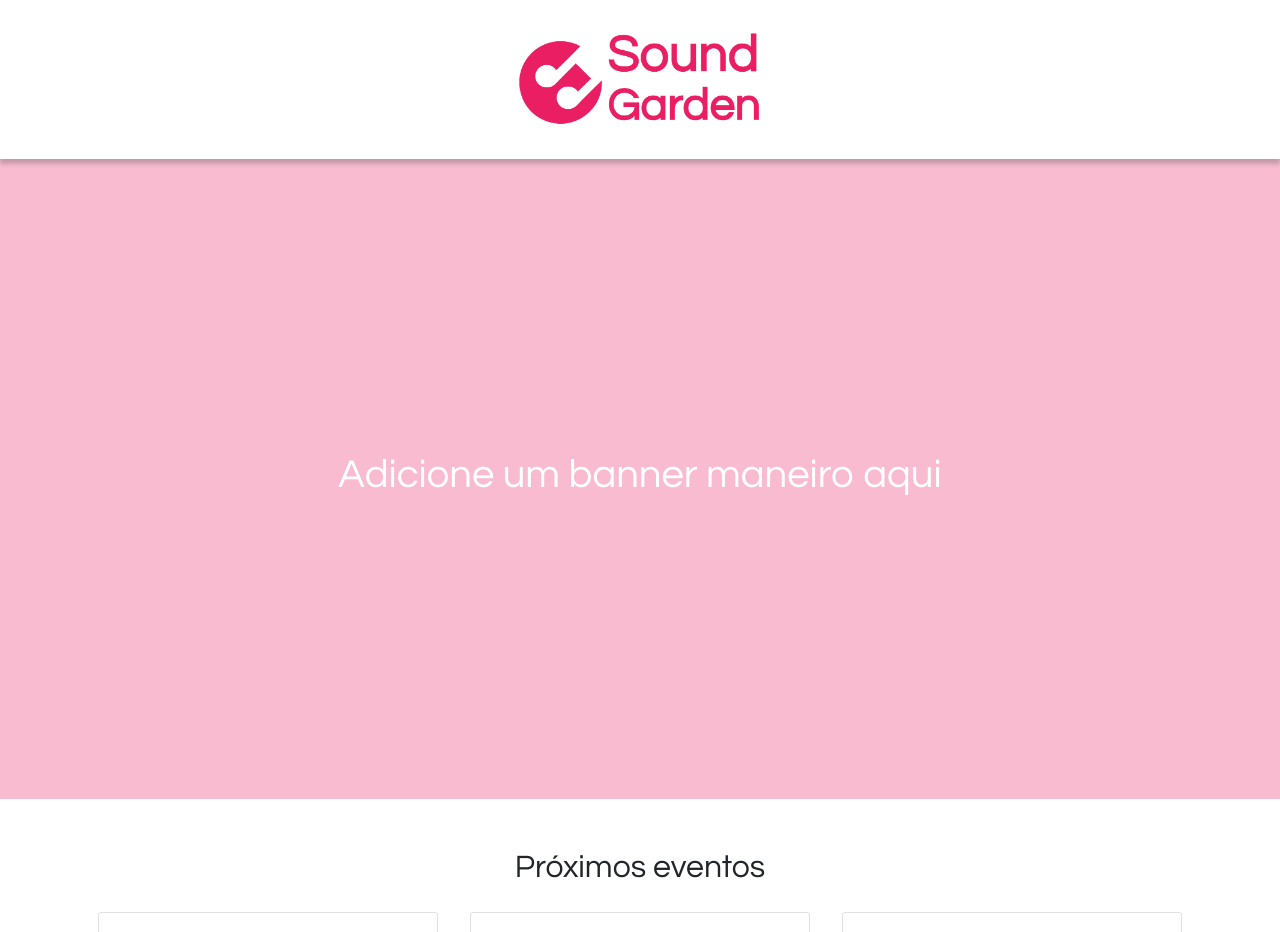
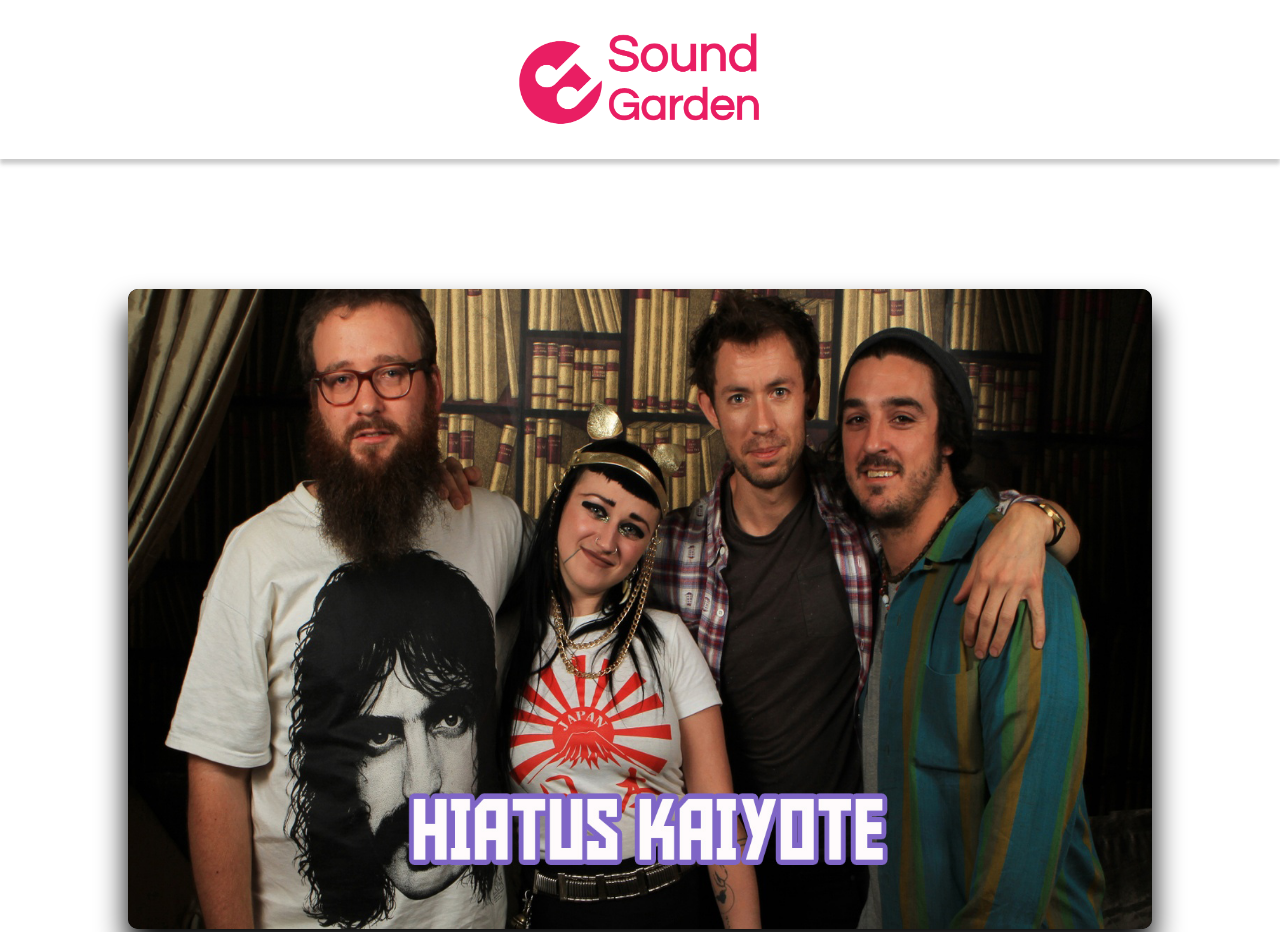
Before and after one commit to FullDevDaniel/SoundGarden, a plain HTML site: page index.html in a window 1280 px wide. Shown: the top 932 px of the page. Drawn offline with nearby package versions, Linux system fonts and the light colour scheme.

Commit message:
My Changes

```diff
--- a/css/style.css
+++ b/css/style.css
@@ -13,6 +13,65 @@ header {
     width: 100%;
     background-color: #fff;
 }
+
+.container-slide{
+    display: flex;
+    justify-content: space-between;
+    width: 80vw;
+    height: 80vh;
+    background-color: black;
+    margin: 10vh auto;
+    border-radius: 10px;
+    box-shadow: 0 20px 30px black;
+}
+
+.container-itens {
+    position: absolute;
+    display: flex;
+    width: 80vw;
+    height: 80vh;
+    border-radius: 10px;
+    overflow: hidden;
+}
+
+.item{
+    width: 80vw;
+    height: 80vh;
+    transition: all 1s;
+}
+
+.item:first-child {
+    margin-left: -100%;
+}
+
+.item img{
+    width: 80vw;
+    height: 80vh;
+    border-radius: 10px;
+}
+
+.action-button {
+    font: bold 30px sans-serif;
+    display: flex;
+    justify-content: center;
+    align-items: center;
+    width: 50px;
+    color: #00000000;
+    user-select: none;
+    z-index: 1;
+
+}
+
+.action-button:hover{
+    color: #fff;
+    background-color: rgba(0, 0, 0, 0.233);
+    border-radius: 10px;
+    cursor: pointer;
+    transition: all 1s;
+
+}
+
+
 aside {
     min-height: 100vh;
 }
@@ -49,6 +108,15 @@ footer nav ul li  {
     padding: 10px;
 }
 
+footer nav ul a{
+    text-decoration: none;
+}
+
+footer nav ul a:hover{
+    color: black;
+    font-weight: 700;
+}
+
 .required {
     border: 1px solid red !important;
     outline: none !important;
--- a/index.html
+++ b/index.html
@@ -13,13 +13,16 @@
 
 <body>
     <header class=" d-flex justify-content-center align-items-center">
-        <img src="img/Sound-logo (1).png" width="300" alt="">
+        <a href="index.html"><img src="img/Sound-logo (1).png" width="300" alt=""></a>
     </header>
     <main>
         <section class="full d-flex justify-content-center align-items-center"
-            style="background-color: #F8BBD0; color: #fff">
-            <div class="text-center">
-                <h1>Adicione um banner maneiro aqui</h1>
+            style="background-color: transparent; color: #fff">
+            <div class="container-slide">
+                <div class="action-button" id="previus">&laquo;</div>
+                <div class="container-itens" id="container-itens"></div>
+                <div class="action-button" id="next">&raquo;</div>
+
             </div>
         </section>
         <section class="full">
@@ -33,7 +36,7 @@
                     <p>Lorem ipsum dolor sit amet, consectetur adipisicing elit. Porro aperiam sunt quo similique,
                         dolorum consectetur inventore ipsam, officiis neque natus eius harum alias quidem. Possimus
                         nobis in inventore tenetur asperiores.</p>
-                    <a href="#" class="btn btn-primary">reservar ingresso</a>
+                    <a href="cadastro-evento.html" class="btn btn-primary">reservar ingresso</a>
                 </article>
                 <article class="evento card p-5 m-3">
                     <h2>nome do evento - 05/03/2022</h2>
@@ -41,7 +44,7 @@
                     <p>Lorem ipsum dolor sit amet, consectetur adipisicing elit. Porro aperiam sunt quo similique,
                         dolorum consectetur inventore ipsam, officiis neque natus eius harum alias quidem. Possimus
                         nobis in inventore tenetur asperiores.</p>
-                    <a href="#" class="btn btn-primary">reservar ingresso</a>
+                    <a href="cadastro-evento.html" class="btn btn-primary">reservar ingresso</a>
                 </article>
                 <article class="evento card p-5 m-3">
                     <h2>nome do evento - 05/03/2022</h2>
@@ -49,7 +52,7 @@
                     <p>Lorem ipsum dolor sit amet, consectetur adipisicing elit. Porro aperiam sunt quo similique,
                         dolorum consectetur inventore ipsam, officiis neque natus eius harum alias quidem. Possimus
                         nobis in inventore tenetur asperiores.</p>
-                    <a href="#" class="btn btn-primary">reservar ingresso</a>
+                    <a href="cadastro-evento.html" class="btn btn-primary">reservar ingresso</a>
                 </article>
             </div>
             <div class="container text-center">
@@ -104,6 +107,8 @@
             </nav>
         </div>
     </footer>
+
+    <script src="./js/index.js"></script>
 </body>
 
 </html>
--- /dev/null
+++ b/js/index.js
@@ -0,0 +1,40 @@
+'use strict'
+
+const images = [
+    {'id': '1', 'url':'./img/arct.jpg'},
+    {'id': '2', 'url':'./img/Hiatus.jpg'},
+    {'id': '3', 'url':'./img/kooks.jpg'},
+
+
+]
+
+const containerItens = document.querySelector('#container-itens')
+
+
+const loadImages = (images, container) => {
+    images.forEach (image => {
+        container.innerHTML += `
+        <div class='item'>
+        <img src='${image.url}'
+        </div>
+        `
+    })
+}
+
+loadImages(images, containerItens)
+
+let itens = document.querySelectorAll('.item')
+
+const previus = () => {
+    containerItens.appendChild(itens[0])
+    itens = document.querySelectorAll('.item')
+}
+
+const next = () => {
+    const lastItem = itens[itens.length -1]
+    containerItens.insertBefore( lastItem, itens[0])
+}
+
+document.querySelector('#previus').addEventListener('click', previus)
+document.querySelector('#next').addEventListener('click', next)
+itens = document.querySelectorAll('.item')
```
Also changed, not shown: admin.html (+6 -6 lines), img/Hiatus.jpg (added), img/arct.jpg (added), img/cssh.png (added), img/kooks.jpg (added), 2 other files.
